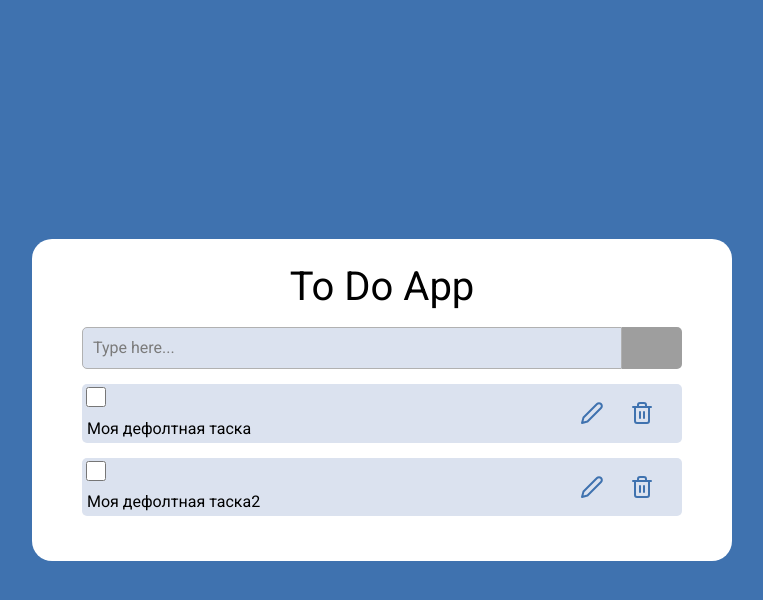
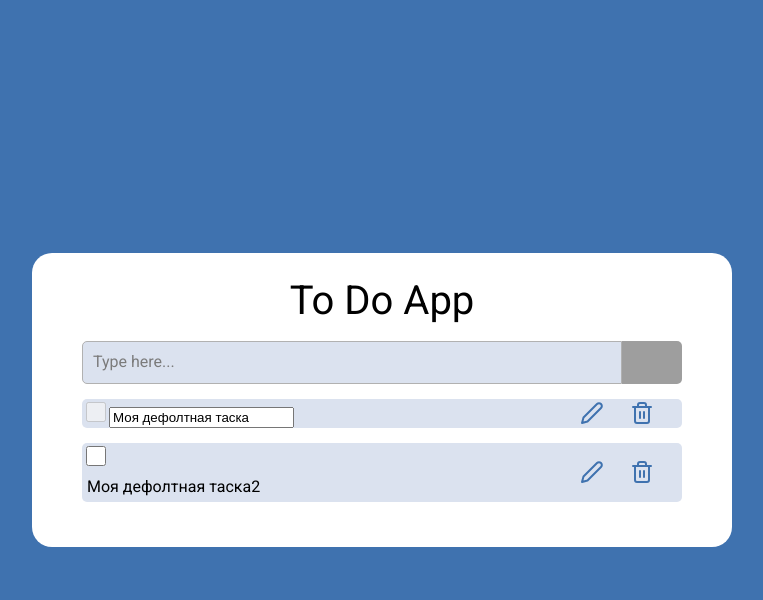
Before and after one commit to Aleksei-89ST/ToDo-sheet-on-React-TypeScript-Zustand-with-Viejas-build, a React (Vite) app: page / in a window 1280 px wide. Both pictures are taken after a click on the button 850 px from the left and 413 px from the top of the page. Shown: the top 600 px of the page, without its empty margins (258-1021 px from the left). Built offline with nearby package versions, Linux system fonts and the light colour scheme; grey boxes are pictures that could not be loaded.

Commit message:
Добавляю mode редактирование для inputTask

```diff
--- a/src/views/components/InputTask/index.module.scss
+++ b/src/views/components/InputTask/index.module.scss
@@ -24,9 +24,16 @@
     padding: 5px;
     line-height: 1.2;
   }
+  &EditTitle {
+    font: 1rem/1em 'Roboto',sans-serif;
+    border:none;
+    padding: 5px;
+    background: none;
+    box-shadow: 0 4px 0 -3px #3F72AF
+  }
 
   &Edit,
-  &Remove {
+  &Remove,&Save {
     display: block;
     border: none;
     background: none no-repeat center center;
@@ -44,4 +51,7 @@
   &Remove {
       background-image: url('./images/trash.svg');
   }
+  &Save {
+    background-image: url('./images/check.svg');
 }
+}
--- a/src/views/components/InputTask/index.tsx
+++ b/src/views/components/InputTask/index.tsx
@@ -17,11 +17,14 @@ export const InputTask: React.FC<InputTaskProps> = ({
   onRemoved,
 }) => {
   const [checked, setChecked] = useState(false);
+  const [isEditMode, setIsEditMode] = useState(false);
+  const [value, setValue] = useState(title);
   return (
     <div className={styles.inputTask}>
       <label className={styles.inputTaskLabel}>
         <input
           type="checkbox"
+          disabled={isEditMode}
           checked={checked}
           className={styles.inputTaskCheckbox}
           onChange={(e) => {
@@ -30,24 +33,44 @@ export const InputTask: React.FC<InputTaskProps> = ({
               onDone(id);
             }
           }}
-        ></input>
+        />
+        {isEditMode ? (
+          <input
+            value={value}
+            onChange={(e) => {
+              setValue(e.target.value);
+            }}
+            className={styles.inputTaskTitleEdit}
+          />
+        ) : (
           <h3 className={styles.inputTaskTitle}>{title}</h3>
+        )}
       </label>
+      {isEditMode ? (
+        <button
+          aria-label="Save"
+          className={styles.inputTaskEdit}
+          onClick={() => {
+            onEdited(id, value);
+            setIsEditMode(false);
+          }}
+        />
+      ) : (
         <button
           aria-label="Edit"
           className={styles.inputTaskEdit}
           onClick={() => {
-
+            setIsEditMode(true);
           }}
         />
+      )}
       <button
         aria-label="Remove"
         className={styles.inputTaskRemove}
         onClick={() => {
-          if(confirm('Are you sure')) {
+          if (confirm("Are you sure")) {
             onRemoved(id);
           }
-
         }}
       />
     </div>
```
Lines whose indentation alone changed are shown as unchanged.
